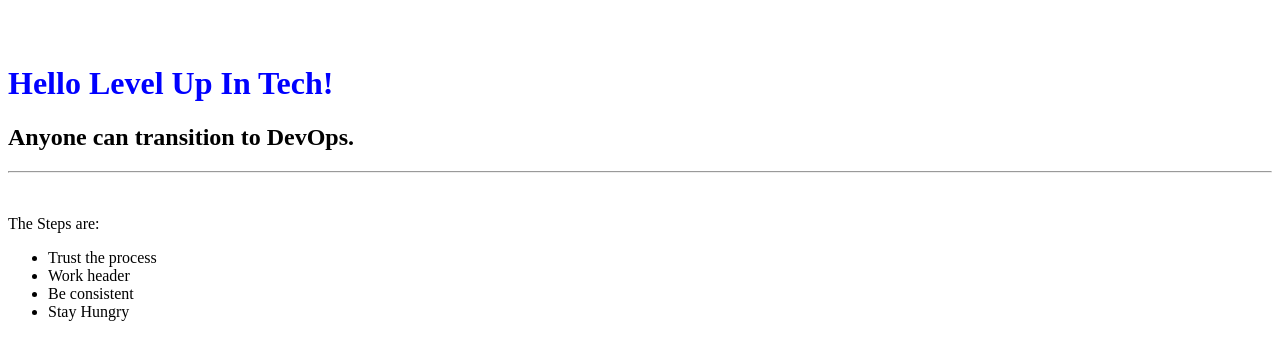
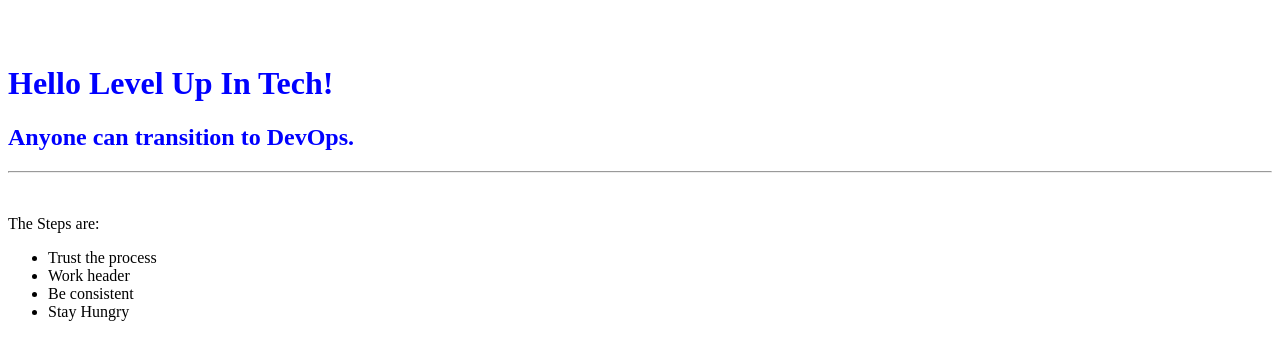
Before and after one commit to Gislaine-DevOps/aws-static-web-hosting, a plain HTML site: page index.html in a window 1280 px wide. Drawn offline with Linux system fonts and the light colour scheme.

Commit message:
file modified

```diff
--- a/index.html
+++ b/index.html
@@ -3,7 +3,7 @@
 <div class="stuff">
   <br><br>
   <h1 style="color:blue;">Hello Level Up In Tech!</h1>
-  <h2>Anyone can transition to DevOps. </h2>
+  <h2 style="color:blue;">Anyone can transition to DevOps. </h2>
   <hr />
   <br>
   <p class="head">The Steps are:</p>
```
